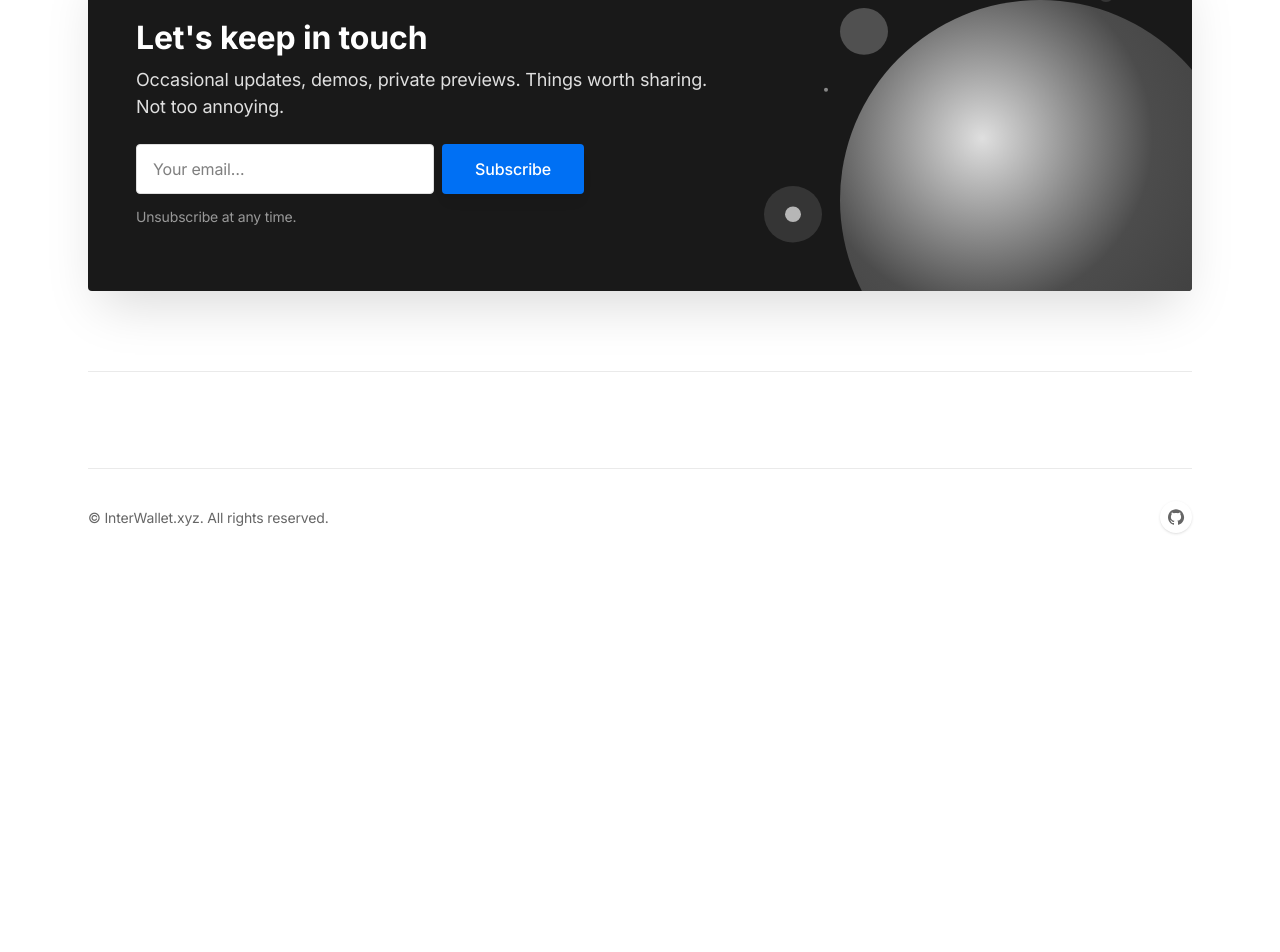
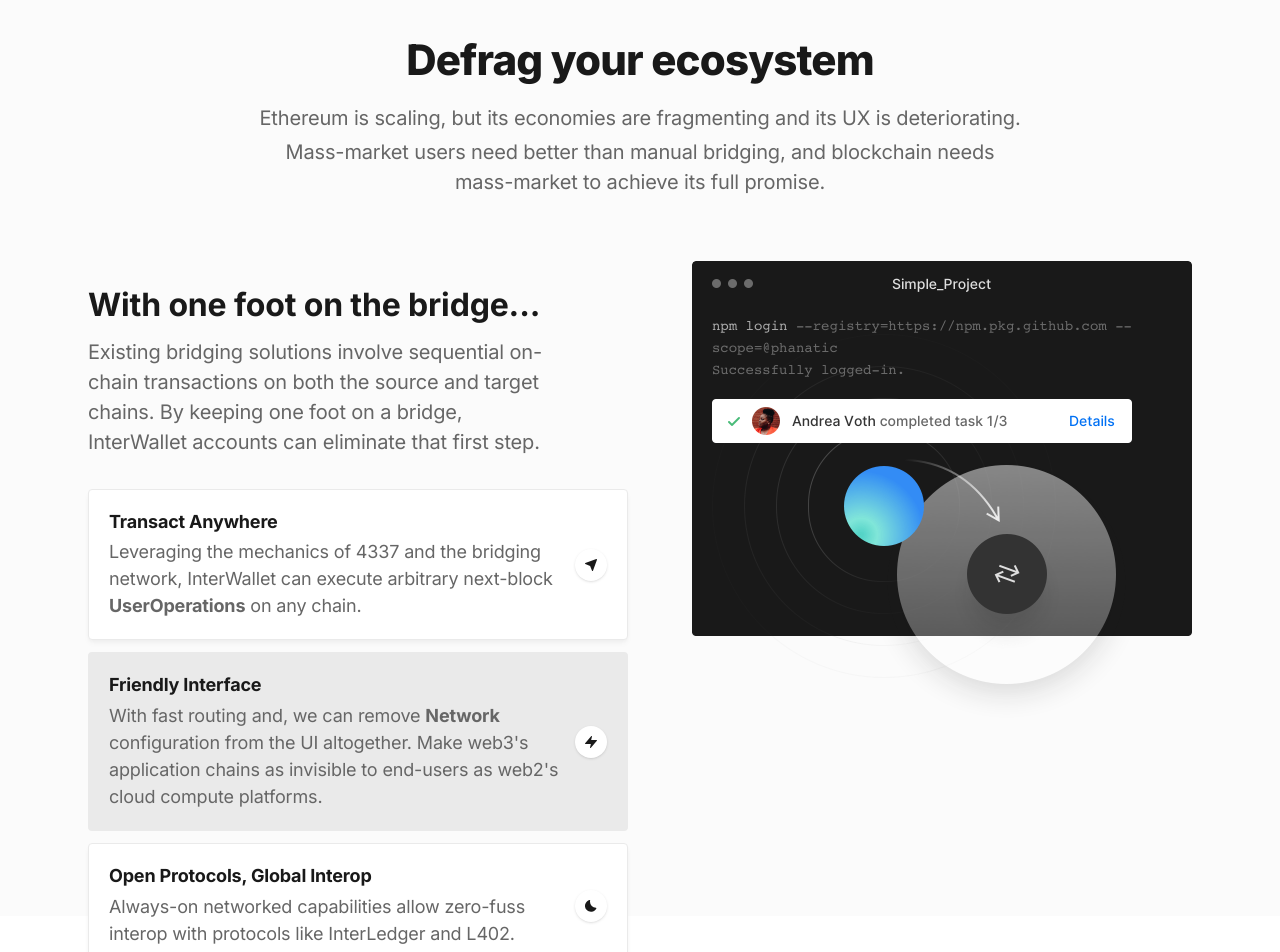
Before and after one commit to interwallet/interwallet.xyz, a Next.js app: page / in a window 1280 px wide. Shown: the part 940-1892 px from the top of the page. Before the commit the page ends 1505 px from the top, so only its background shows below. Built offline with nearby package versions, Linux system fonts and the light colour scheme.

Commit message:
adjust copy

```diff
--- a/app/(default)/page.tsx
+++ b/app/(default)/page.tsx
@@ -13,7 +13,7 @@ export default function Home() {
   return (
     <>
       <Hero />
-      {/* <Features /> */}
+      <Features />
       {/* <FeaturesBlocks /> */}
       {/* <Testimonials />1 */}
       <Newsletter />
--- a/components/features.tsx
+++ b/components/features.tsx
@@ -32,8 +32,9 @@ export default function Features() {
 
           {/* Section header */}
           <div className="max-w-3xl mx-auto text-center pb-12 md:pb-16">
-            <h1 className="h2 mb-4">Another Wallet?</h1>
-            <p className="text-xl text-gray-600">Duis aute irure dolor in reprehenderit in voluptate velit esse cillum dolore eu fugiat nulla pariatur excepteur sint occaecat cupidatat.</p>
+            <h1 className="h2 mb-4">Defrag your ecosystem</h1>
+            <p className="text-xl text-gray-600">Ethereum is scaling, but its economies are fragmenting and its UX is deteriorating.</p>
+            <p className="text-xl text-gray-600 mt-1">Mass-market users need better than manual bridging, and blockchain needs mass-market to achieve its full promise.</p>
           </div>
 
           {/* Section content */}
@@ -42,38 +43,38 @@ export default function Features() {
             {/* Content */}
             <div className="max-w-xl md:max-w-none md:w-full mx-auto md:col-span-7 lg:col-span-6 md:mt-6" data-aos="fade-right">
               <div className="md:pr-4 lg:pr-12 xl:pr-16 mb-8">
-                <h3 className="h3 mb-3">Powerful suite of tools</h3>
-                <p className="text-xl text-gray-600">Duis aute irure dolor in reprehenderit in voluptate velit esse cillum dolore pariatur. Excepteur sint occaecat cupidatat non proident, sunt in culpa.</p>
+                <h3 className="h3 mb-3">With one foot on the bridge...</h3>
+                <p className="text-xl text-gray-600">Existing bridging solutions involve sequential on-chain transactions on both the source and target chains. By keeping one foot on a bridge, InterWallet accounts can eliminate that first step.</p>
               </div>
               {/* Tabs buttons */}
               <div className="mb-8 md:mb-0">
+                <a
+                  className={`flex items-center text-lg p-5 rounded border transition duration-300 ease-in-out mb-3 ${tab !== 2 ? 'bg-white shadow-md border-gray-200 hover:shadow-lg' : 'bg-gray-200 border-transparent'}`}
+                  href="#0"
+                  onClick={(e) => { e.preventDefault(); setTab(2); }}
+                >
+                  <div>
+                    <div className="font-bold leading-snug tracking-tight mb-1">Transact Anywhere</div>
+                    <div className="text-gray-600">Leveraging the mechanics of 4337 and the bridging network, InterWallet can execute arbitrary next-block <b>UserOperations</b> on any chain.</div>
+                  </div>
+                  <div className="flex justify-center items-center w-8 h-8 bg-white rounded-full shadow flex-shrink-0 ml-3">
+                    <svg className="w-3 h-3 fill-current" viewBox="0 0 12 12" xmlns="http://www.w3.org/2000/svg">
+                      <path d="M11.854.146a.5.5 0 00-.525-.116l-11 4a.5.5 0 00-.015.934l4.8 1.921 1.921 4.8A.5.5 0 007.5 12h.008a.5.5 0 00.462-.329l4-11a.5.5 0 00-.116-.525z" fillRule="nonzero" />
+                    </svg>
+                  </div>
+                </a>
                 <a
                   className={`flex items-center text-lg p-5 rounded border transition duration-300 ease-in-out mb-3 ${tab !== 1 ? 'bg-white shadow-md border-gray-200 hover:shadow-lg' : 'bg-gray-200 border-transparent'}`}
                   href="#0"
                   onClick={(e) => { e.preventDefault(); setTab(1); }}
                 >
                   <div>
-                    <div className="font-bold leading-snug tracking-tight mb-1">Building the Simple ecosystem</div>
-                    <div className="text-gray-600">Take collaboration to the next level with security and administrative features built for teams.</div>
+                    <div className="font-bold leading-snug tracking-tight mb-1">Friendly Interface</div>
+                    <div className="text-gray-600">With fast routing and, we can remove <b>Network</b> configuration from the UI altogether. Make web3's application chains as invisible to end-users as web2's cloud compute platforms.</div>
                   </div>
                   <div className="flex justify-center items-center w-8 h-8 bg-white rounded-full shadow flex-shrink-0 ml-3">
                     <svg className="w-3 h-3 fill-current" viewBox="0 0 12 12" xmlns="http://www.w3.org/2000/svg">
                       <path d="M11.953 4.29a.5.5 0 00-.454-.292H6.14L6.984.62A.5.5 0 006.12.173l-6 7a.5.5 0 00.379.825h5.359l-.844 3.38a.5.5 0 00.864.445l6-7a.5.5 0 00.075-.534z" />
-                    </svg>
-                  </div>
-                </a>
-                <a
-                  className={`flex items-center text-lg p-5 rounded border transition duration-300 ease-in-out mb-3 ${tab !== 2 ? 'bg-white shadow-md border-gray-200 hover:shadow-lg' : 'bg-gray-200 border-transparent'}`}
-                  href="#0"
-                  onClick={(e) => { e.preventDefault(); setTab(2); }}
-                >
-                  <div>
-                    <div className="font-bold leading-snug tracking-tight mb-1">Building the Simple ecosystem</div>
-                    <div className="text-gray-600">Take collaboration to the next level with security and administrative features built for teams.</div>
-                  </div>
-                  <div className="flex justify-center items-center w-8 h-8 bg-white rounded-full shadow flex-shrink-0 ml-3">
-                    <svg className="w-3 h-3 fill-current" viewBox="0 0 12 12" xmlns="http://www.w3.org/2000/svg">
-                      <path d="M11.854.146a.5.5 0 00-.525-.116l-11 4a.5.5 0 00-.015.934l4.8 1.921 1.921 4.8A.5.5 0 007.5 12h.008a.5.5 0 00.462-.329l4-11a.5.5 0 00-.116-.525z" fillRule="nonzero" />
                     </svg>
                   </div>
                 </a>
@@ -83,8 +84,8 @@ export default function Features() {
                   onClick={(e) => { e.preventDefault(); setTab(3); }}
                 >
                   <div>
-                    <div className="font-bold leading-snug tracking-tight mb-1">Building the Simple ecosystem</div>
-                    <div className="text-gray-600">Take collaboration to the next level with security and administrative features built for teams.</div>
+                    <div className="font-bold leading-snug tracking-tight mb-1">Open Protocols, Global Interop</div>
+                    <div className="text-gray-600">Always-on networked capabilities allow zero-fuss interop with protocols like InterLedger and L402.</div>
                   </div>
                   <div className="flex justify-center items-center w-8 h-8 bg-white rounded-full shadow flex-shrink-0 ml-3">
                     <svg className="w-3 h-3 fill-current" viewBox="0 0 12 12" xmlns="http://www.w3.org/2000/svg">
--- a/components/hero.tsx
+++ b/components/hero.tsx
@@ -31,7 +31,9 @@ export default function Hero() {
           <div className="text-center pb-12 md:pb-16">
             <h1 className="text-5xl md:text-6xl font-extrabold leading-tighter tracking-tighter mb-4" data-aos="zoom-y-out">Welcome to <span className="bg-clip-text text-transparent bg-gradient-to-r from-blue-500 to-teal-400">InterWallet</span></h1>
             <div className="max-w-3xl mx-auto">
-              <p className="text-xl text-gray-600 mb-8" data-aos="zoom-y-out" data-aos-delay="150">The natively cross-chain crypto wallet.</p>
+              <p className="text-xl text-gray-600 mb-8" data-aos="zoom-y-out" data-aos-delay="150">
+                Web3 for <b className="bg-clip-text bg-gradient-to-r text-blue-500">humans</b> with the cross-chain-native wallet.
+              </p>
               <div className="max-w-xs mx-auto sm:max-w-none sm:flex sm:justify-center" data-aos="zoom-y-out" data-aos-delay="300">
                 {/* <div>
                   <a className="btn text-white bg-blue-600 hover:bg-blue-700 w-full mb-4 sm:w-auto sm:mb-0" href="#0">Start free trial</a>
```
